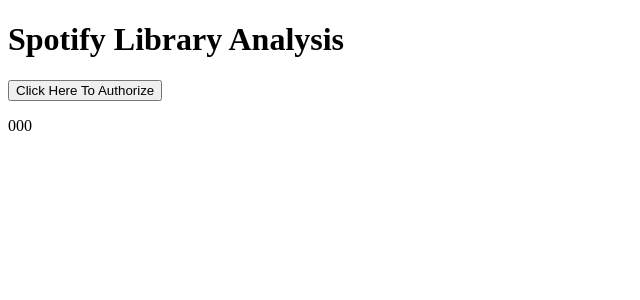
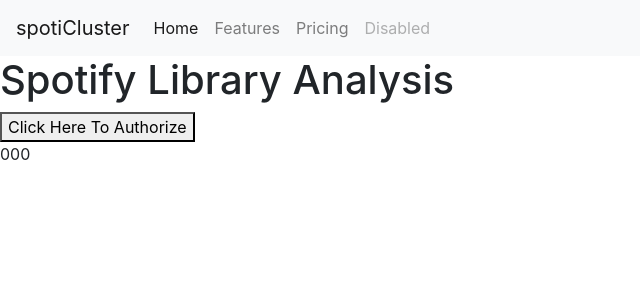
Before and after one commit to rubzk/spotiCluster, a Flask app: template templates/index.html in a window 1280 px wide. Shown: the top 300 px of the page, without its empty margins (0-640 px from the left). Run offline with Flask 2, Linux system fonts and the light colour scheme; the template is opened without the code that fills it: most values are stand-ins (such as "Sample title", 1, 10 or a date in 2020); some libraries are stand-ins or nearby versions.

Commit message:
Added basic front-end

```diff
--- a/app.py
+++ b/app.py
@@ -16,12 +16,8 @@
 def auth_ok():
     auth_code = request.args.get('code')
     auth_token, user_id = authenticate(auth_code, credentials.client_id, credentials.client_secret,credentials.redirect_uri)
-
-
     playlists = extract_all_playlist(auth_token, limit=50, offset=0)
-
     tracks = extract_all_tracks(auth_token, playlists)
-
     audio_ft = get_audio_features(auth_token, tracks)
 
     return '{}'.format(audio_ft)
--- /dev/null
+++ b/templates/base.html
@@ -0,0 +1,34 @@
+<!DOCTYPE html>
+<html lang="en">
+<head>
+    <link rel="stylesheet" href="https://stackpath.bootstrapcdn.com/bootstrap/4.5.2/css/bootstrap.min.css" integrity="sha384-JcKb8q3iqJ61gNV9KGb8thSsNjpSL0n8PARn9HuZOnIxN0hoP+VmmDGMN5t9UJ0Z" crossorigin="anonymous">
+    <meta charset="UTF-8">
+    <meta name="viewport" content="width=device-width, initial-scale=1.0">
+    <title></title>
+</head>
+<body>
+    <nav class="navbar navbar-expand-lg navbar-light bg-light">
+        <a class="navbar-brand" href="#">spotiCluster</a>
+        <button class="navbar-toggler" type="button" data-toggle="collapse" data-target="#navbarNavAltMarkup" aria-controls="navbarNavAltMarkup" aria-expanded="false" aria-label="Toggle navigation">
+          <span class="navbar-toggler-icon"></span>
+        </button>
+        <div class="collapse navbar-collapse" id="navbarNavAltMarkup">
+          <div class="navbar-nav">
+            <a class="nav-link active" href="#">Home <span class="sr-only">(current)</span></a>
+            <a class="nav-link" href="#">Features</a>
+            <a class="nav-link" href="#">Pricing</a>
+            <a class="nav-link disabled" href="#" tabindex="-1" aria-disabled="true">Disabled</a>
+          </div>
+        </div>
+      </nav>
+      {% block content %}
+      {% endblock %}
+
+
+    <script src="https://code.jquery.com/jquery-3.5.1.slim.min.js" integrity="sha384-DfXdz2htPH0lsSSs5nCTpuj/zy4C+OGpamoFVy38MVBnE+IbbVYUew+OrCXaRkfj" crossorigin="anonymous"></script>
+    <script src="https://cdn.jsdelivr.net/npm/popper.js@1.16.1/dist/umd/popper.min.js" integrity="sha384-9/reFTGAW83EW2RDu2S0VKaIzap3H66lZH81PoYlFhbGU+6BZp6G7niu735Sk7lN" crossorigin="anonymous"></script>
+    <script src="https://stackpath.bootstrapcdn.com/bootstrap/4.5.2/js/bootstrap.min.js" integrity="sha384-B4gt1jrGC7Jh4AgTPSdUtOBvfO8shuf57BaghqFfPlYxofvL8/KUEfYiJOMMV+rV" crossorigin="anonymous"></script>
+
+
+</body>
+</html>
--- a/templates/index.html
+++ b/templates/index.html
@@ -1,8 +1,8 @@
-<!DOCTYPE html>
-<body>
-    <h1>Spotify Library Analysis</h1>
+{% extends "base.html" %}
+{% block content %}
+   <h1>Spotify Library Analysis</h1>
     <button onclick="window.open('{{auth_url}}','_blank')">
         Click Here To Authorize
       </button>
     <p>{{auth_code}}</p>
-</body>
+{% endblock %}
```
